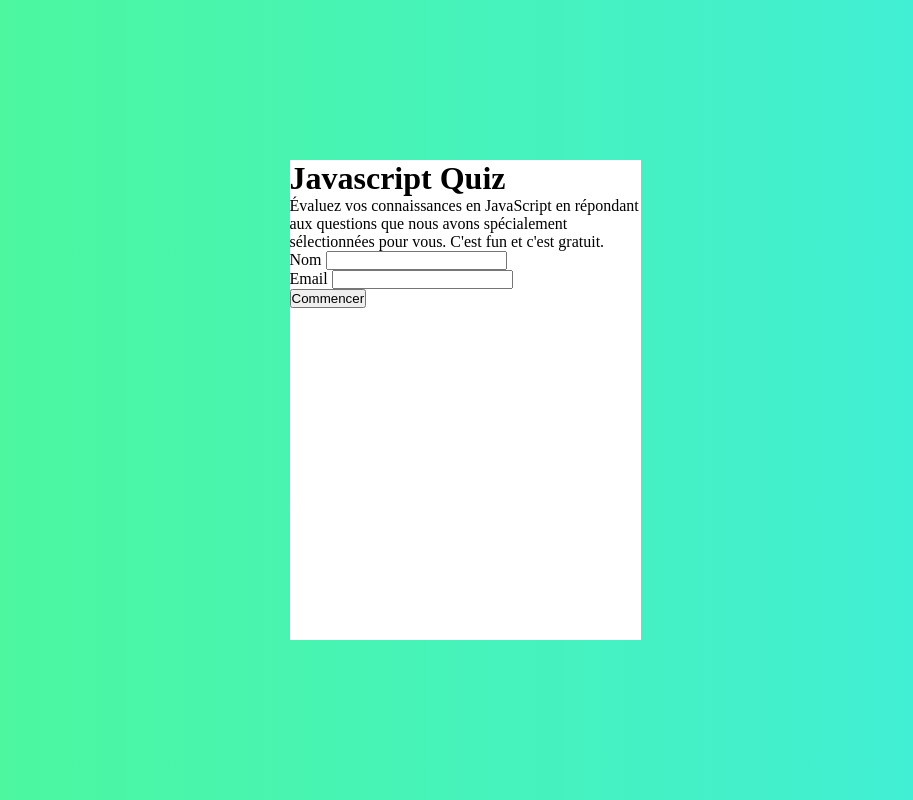
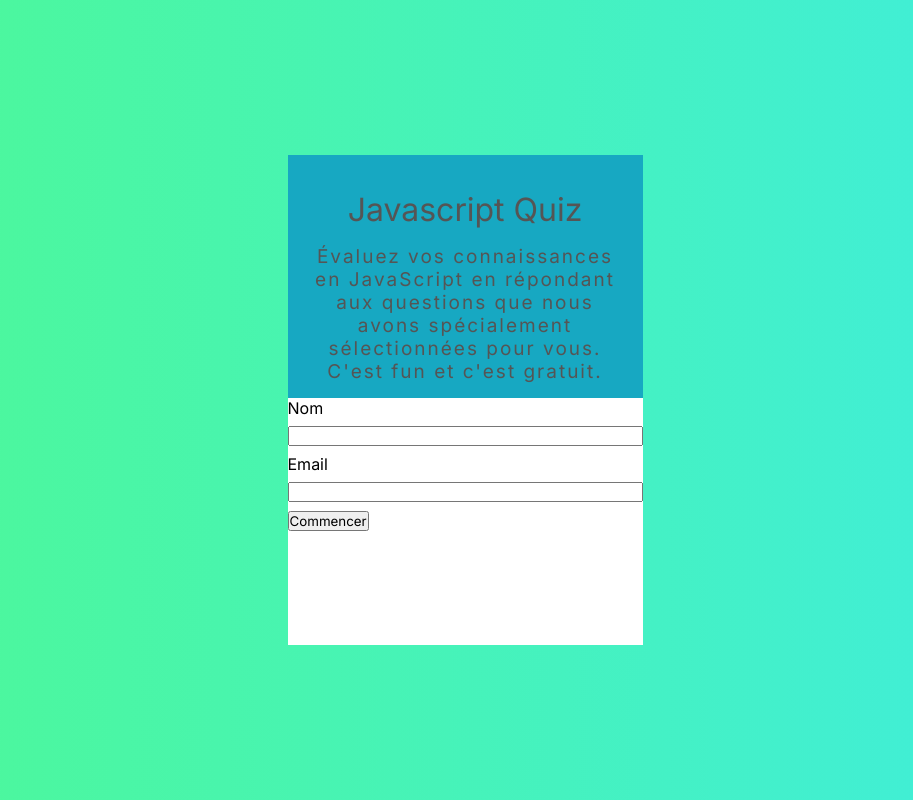
Before and after one commit to abijaK/GDA2-quizApp, a plain HTML site: page quizapp.html in a window 1280 px wide. Shown: the whole page, without its empty margins (175-1088 px from the left). Drawn offline with Linux system fonts and the light colour scheme.

Commit message:
Change conception containers even their style

```diff
--- a/css.css
+++ b/css.css
@@ -1,8 +1,12 @@
+
+@import url('https://fonts.googleapis.com/css2?family=Inter&family=Montserrat&display=swap');
+
 *{
     padding: 0;
     margin: 0;
+    font-family: 'Inter';
+    /* box-sizing: border-box; */
 }
-
 
 body{
     background: linear-gradient(to right, #20f77acb, #29ebdbe5);
@@ -13,30 +17,78 @@ body{
     overflow: hidden;
 }
 
-.form-container-1 {
+/* .container {
+    position: absolute;
+
+} */
+
+.form-container {
+    width: 355px;
+    height: 490px;
+    position: relative;
     background: #FFFFFF;
+    max-width: 100%;
     /* display: flex;
     flex-direction: column; */
     /* align-items: center; */
     /* justify-content: center; */
-    width: 351px;
-    height: 480px;
 /*
     background-color: white;
     width: 370px;
-    max-width: 100%;
     height: 500px;
     padding: 20px auto; */
 }
 
-header {
-    height: 30%;
+.header, form {
+    /* position: absolute; */
+}
+
+.header {
+    /* height: 40%; */
+    /* position: absolute; */
+
     display: flex;
     flex-direction: column;
     align-items: center;
-    gap: 2rem;
+    gap: 1rem;
+    padding: 15px;
+    text-align: center;
+    /* gap: 2rem; */
+    background-color: rgb(23, 168, 194);
 }
 
+h1 {
+    font-size: 32px;
+    font-weight: 500;
+    line-height: 39px;
+    letter-spacing: 0em;
+    margin-top: 20px;
+    color: #555555;
+
+}
+
+p {
+    color: #555555;
+    letter-spacing: 2px;
+    font-size: 19px;
+}
+
+/* form {
+    bottom: 0;
+    margin-top: 0;
+    width: 100%;
+    display: flex;
+    flex-direction: column;
+    gap: 1rem;
+    padding-bottom: 40px;
+    background-color: bisque;
+} */
+
+.name-container, .email-container {
+     display: flex;
+     flex-direction: column;
+     gap: .5rem;
+}
 /*
 form {
     width: 100%;
--- a/quizapp.html
+++ b/quizapp.html
@@ -8,22 +8,21 @@
     <title>Quiz App</title>
 </head>
 <body>
+    <!-- START -->
         <div class="container">
-            <!-- START -->
-
-                    <div class="form-container-1">
+                    <div class="form-container">
                         <!-- Interface-1 -->
-                        <div class="hearder">
-                            <h1>Javascript Quiz</h1>
-                            <p>Évaluez vos connaissances en JavaScript en répondant aux questions que nous avons spécialement sélectionnées pour vous. C'est fun et c'est gratuit.</p>
-                        </div>
-                        <form class="form-1">
-                            <div>
+                        <form>
+                            <div class="header">
+                                <h1>Javascript Quiz</h1>
+                                <p>Évaluez vos connaissances en JavaScript en répondant aux questions que nous avons spécialement sélectionnées pour vous. C'est fun et c'est gratuit.</p>
+                            </div>
+                            <div class="name-container">
                                 <label for="name">Nom</label>
                                 <input type="text" id="name">
                                 <small id></small>
                             </div>
-                            <div>
+                            <div class="email-container">
                                 <label for="email">Email</label>
                                 <input type="email" id="email">
                                 <small></small>
@@ -33,18 +32,18 @@
                     </div>
 
                 <!-- Interface-2 -->
-                    <!-- <div class="form-container-2">
+                    <!-- <div class="form-container">
                         <div class="hearder">
                             <h1>Javascript Quiz</h1>
                             <p>Évaluez vos connaissances en JavaScript en répondant aux questions que nous avons spécialement sélectionnées pour vous. C'est fun et c'est gratuit.</p>
                         </div>
-                        <form class="form-2">
-                            <div>
+                        <form>
+                            <div class="name-container">
                                 <label for="name">Nom</label>
                                 <input type="text" id="name">
                                 <small></small>
                             </div>
-                            <div>
+                            <div class="email-container">
                                 <label for="email">Email</label>
                                 <input type="email" id="email">
                                 <small></small>
@@ -54,18 +53,18 @@
                     </div> -->
 
                     <!-- Interface-3 -->
-                    <!-- <div class="form-container-3">
+                    <!-- <div class="form-container">
                         <div class="hearder">
                             <h1>Javascript Quiz</h1>
                             <p>Évaluez vos connaissances en JavaScript en répondant aux questions que nous avons spécialement sélectionnées pour vous. C'est fun et c'est gratuit.</p>
                         </div>
-                        <form class="form-3">
-                            <div>
+                        <form>
+                            <div class="name-container">
                                 <label for="name">Nom</label>
                                 <input type="text" id="name">
                                 <small></small>
                             </div>
-                            <div>
+                            <div class="email-container">
                                 <label for="email">Email</label>
                                 <input type="email" id="email">
                                 <small></small>
@@ -75,18 +74,18 @@
                     </div> -->
 
                     <!-- Interface-4 -->
-                    <!-- <div class="form-container-4">
+                    <!-- <div class="form-container">
                         <div class="hearder">
                             <h1>Javascript Quiz</h1>
                             <p>Évaluez vos connaissances en JavaScript en répondant aux questions que nous avons spécialement sélectionnées pour vous. C'est fun et c'est gratuit.</p>
                         </div>
-                        <form class="form-4">
-                            <div>
+                        <form>
+                            <div class="name-container">
                                 <label for="name">Nom</label>
                                 <input type="text" id="name">
                                 <small></small>
                             </div>
-                            <div>
+                            <div class="email-container">
                                 <label for="email">Email</label>
                                 <input type="email" id="email">
                                 <small></small>
@@ -96,18 +95,18 @@
                     </div> -->
 
                     <!-- Interface-5 -->
-                    <!-- <div class="form-container-5">
+                    <!-- <div class="form-container">
                         <div class="hearder">
                             <h1>Javascript Quiz</h1>
                             <p>Évaluez vos connaissances en JavaScript en répondant aux questions que nous avons spécialement sélectionnées pour vous. C'est fun et c'est gratuit.</p>
                         </div>
-                        <form class="form-5">
-                            <div>
+                        <form>
+                            <div class="name-container">
                                 <label for="name">Nom</label>
                                 <input type="text" id="name">
                                 <small></small>
                             </div>
-                            <div>
+                            <div class="email-container">
                                 <label for="email">Email</label>
                                 <input type="email" id="email">
                                 <small></small>
@@ -117,18 +116,18 @@
                     </div> -->
 
                     <!-- Interface-6 -->
-                    <!-- <div class="form-container-6">
+                    <!-- <div class="form-container">
                         <div class="hearder">
                             <h1>Javascript Quiz</h1>
                             <p>Évaluez vos connaissances en JavaScript en répondant aux questions que nous avons spécialement sélectionnées pour vous. C'est fun et c'est gratuit.</p>
                         </div>
-                        <form class="form-6">
-                            <div>
+                        <form>
+                            <div class="name-container">
                                 <label for="name">Nom</label>
                                 <input type="text" id="name">
                                 <small></small>
                             </div>
-                            <div>
+                            <div class="email-container">
                                 <label for="email">Email</label>
                                 <input type="email" id="email">
                                 <small></small>
```
